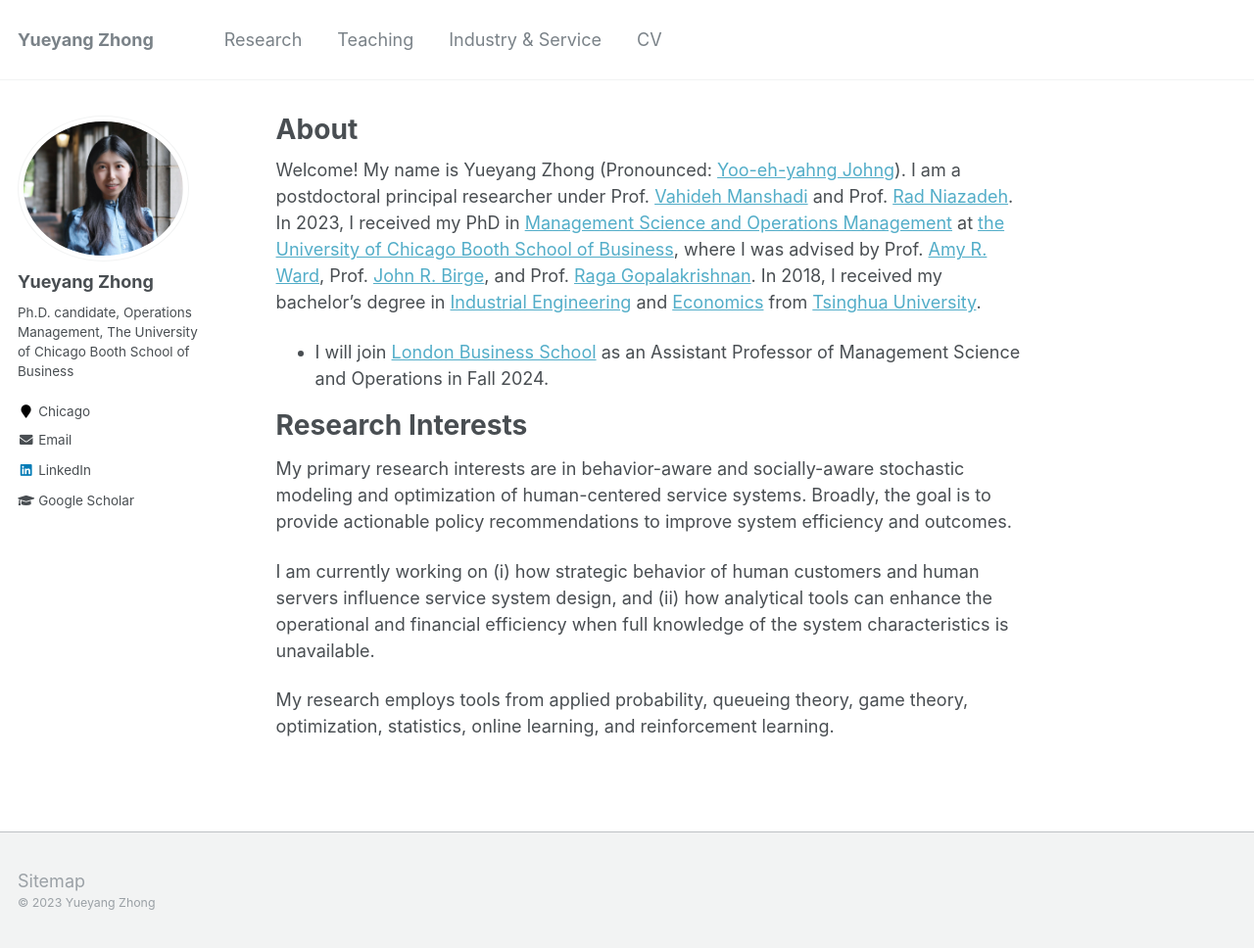
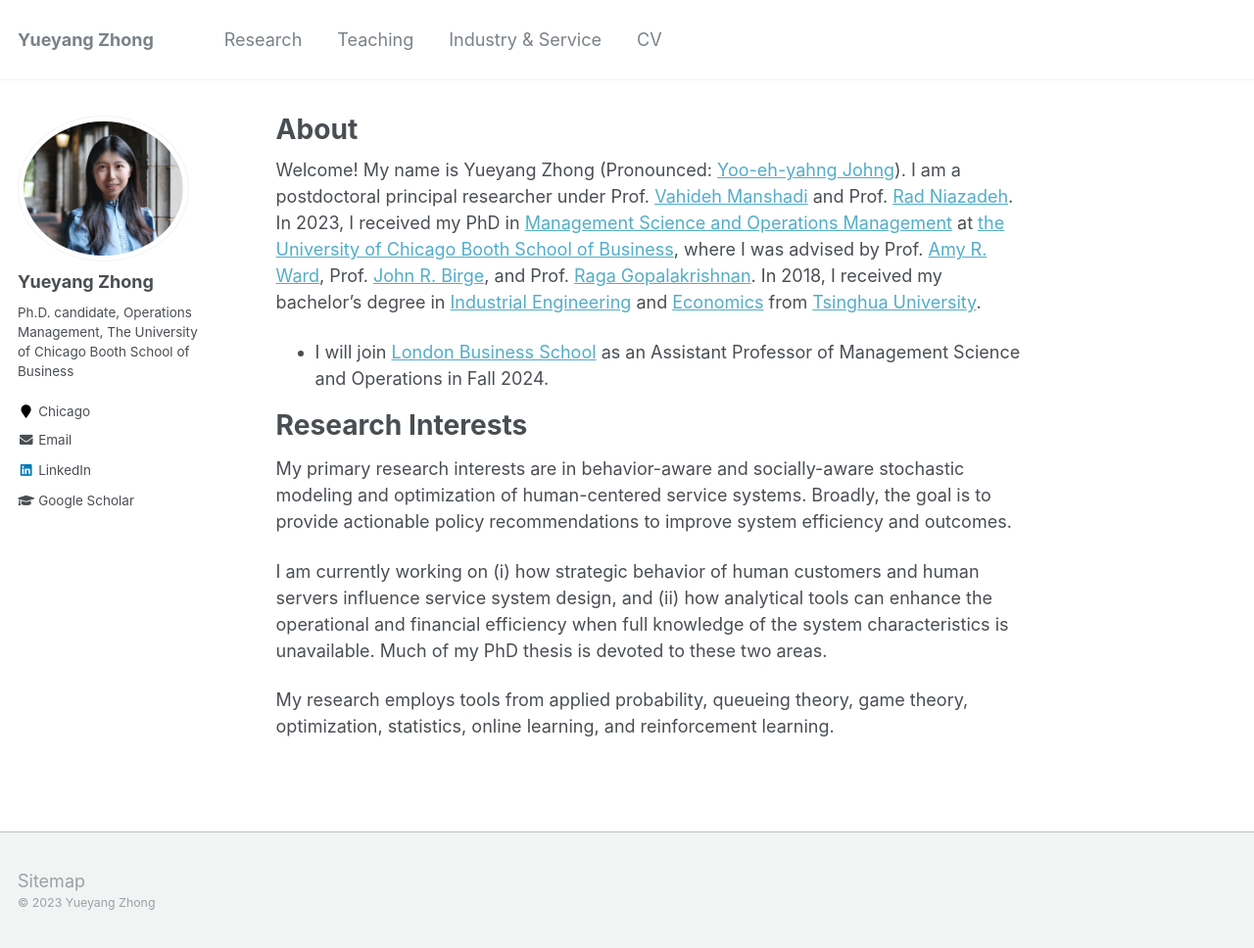
Before and after one commit to alicemengqi/site, a Jekyll site: the page built from _pages/about.md, in a window 1280 px wide and 968 px high. Shown: the whole window at 98% size. Built offline with Jekyll 4.4.1, drawn with Linux system fonts in a browser that asks for light colours.

Commit message:
Update about.md

```diff
--- a/_pages/about.md
+++ b/_pages/about.md
@@ -15,6 +15,6 @@ Welcome! My name is Yueyang Zhong (Pronounced: [Yoo-eh-yahng Johng](https://tran
 # Research Interests
 My primary research interests are in behavior-aware and socially-aware stochastic modeling and optimization of human-centered service systems. Broadly, the goal is to provide actionable policy recommendations to improve system efficiency and outcomes.
 
-I am currently working on (i) how strategic behavior of human customers and human servers influence service system design, and (ii) how analytical tools can enhance the operational and financial efficiency when full knowledge of the system characteristics is unavailable.
+I am currently working on (i) how strategic behavior of human customers and human servers influence service system design, and (ii) how analytical tools can enhance the operational and financial efficiency when full knowledge of the system characteristics is unavailable. Much of my PhD thesis is devoted to these two areas.
 
 My research employs tools from applied probability, queueing theory, game theory, optimization, statistics, online learning, and reinforcement learning.
```
